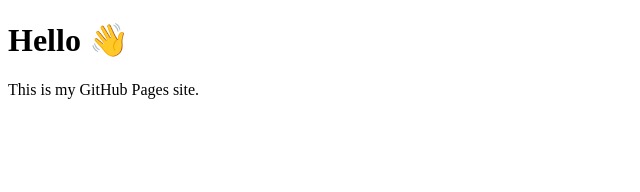
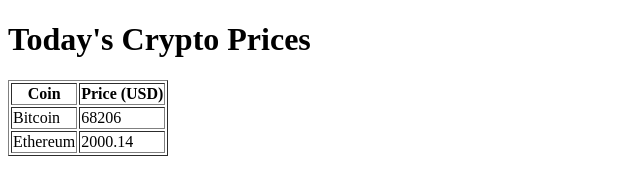
Before and after one commit to akk8808-design/akk8808-design.github.io, a plain HTML site: page index.html in a window 1280 px wide. Shown: the whole page, without its empty margins (0-640 px from the left). Drawn offline with Linux system fonts and the light colour scheme.

Commit message:
Update index.html

```diff
--- a/index.html
+++ b/index.html
@@ -1,10 +1,25 @@
 <!DOCTYPE html>
 <html>
 <head>
-    <title>My Homepage</title>
+    <title>Crypto Prices</title>
 </head>
 <body>
-    <h1>Hello 👋</h1>
-    <p>This is my GitHub Pages site.</p>
+    <h1>Today's Crypto Prices</h1>
+
+    <table border="1">
+        <tr>
+            <th>Coin</th>
+            <th>Price (USD)</th>
+        </tr>
+        <tr>
+            <td>Bitcoin</td>
+            <td>68206</td>
+        </tr>
+        <tr>
+            <td>Ethereum</td>
+            <td>2000.14</td>
+        </tr>
+    </table>
+
 </body>
 </html>
```
